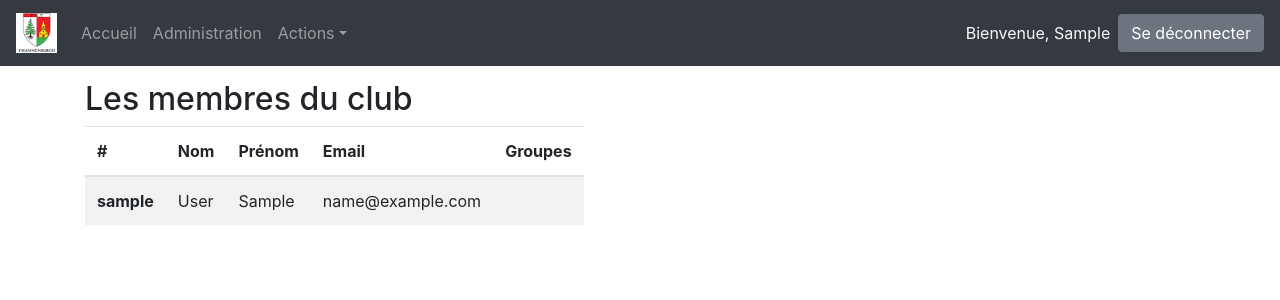
After one commit to dotmobo/fct, a Django app: page /users/list in a window 1280 px wide. The commit adds this page. Shown: the top 300 px of the page. Run offline with Django 3.2, Linux system fonts and the light colour scheme; the visitor is signed in with stand-in values (Sample User, id 1); data comes from the database, SQL or seed files in the repository; some libraries are stand-ins or nearby versions.

Commit message:
add user list page

```diff
--- a/core/templates/base.html
+++ b/core/templates/base.html
@@ -40,6 +40,7 @@
                 {% if request.user|has_group:"entraineur" or request.user|has_group:"joueur" %}
                 <a class="dropdown-item" href="{% url 'list_events' %}">Lister les événements</a>
                 <a class="dropdown-item" href="{% url 'my_attendances' %}">Voir mes présences</a>
+                <a class="dropdown-item" href="{% url 'list_users' %}">Voir les membres</a>
                 {% endif %}
                 </div>
             </li>
--- /dev/null
+++ b/core/templates/users/list.html
@@ -0,0 +1,32 @@
+{% extends 'base.html' %}
+{% load crispy_forms_tags %}
+
+{% block content %}
+  <h2>Les membres du club</h2>
+  {% if users %}
+  <table class="table table-striped table-responsive">
+        <thead>
+          <tr>
+            <th scope="col">#</th>
+            <th scope="col">Nom</th>
+            <th scope="col">Prénom</th>
+            <th scope="col">Email</th>
+            <th scope="col">Groupes</th>
+          </tr>
+        </thead>
+        <tbody>
+            {% for user in users %}
+          <tr>
+            <th scope="row">{{ user.username }}</th>
+            <td>{{ user.last_name }}</td>
+            <td>{{ user.first_name }}</td>
+            <td>{{ user.email }}</td>
+            <td>{{ user.groups.all|join:", " }}</td>
+          </tr>
+          {% endfor %}
+        </tbody>
+      </table>
+      {% else %}
+      <div><p>Aucun membre du club</p></div>
+      {% endif %}
+{% endblock %}
--- a/core/urls.py
+++ b/core/urls.py
@@ -15,4 +15,5 @@ urlpatterns = [
     path('events/my-attendances', views.my_attendances, name='my_attendances'),
     path('events/my-attendances/<int:attendance_id>', views.my_attendance, name='my_attendance'),
     path('events/player-selection/<int:attendance_id>', views.player_selection, name='player_selection'),
+    path('users/list', views.list_users, name='list_users')
 ]
--- a/core/views.py
+++ b/core/views.py
@@ -140,3 +140,8 @@ def player_selection(request, attendance_id):
     else:
         form = ModifySelectionForm(instance=attendance)
     return render(request, 'events/player_selection.html', {'attendance': attendance, 'form': form})
+
+@group_required("entraineur", "joueur")
+def list_users(request):
+    return render(request, 'users/list.html',
+        {'users': User.objects.filter(is_active=True)})
```
